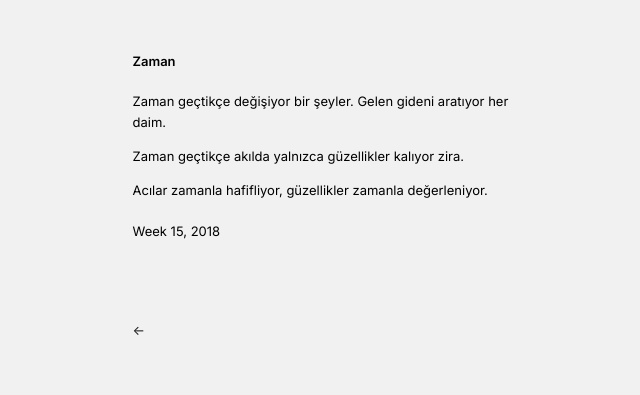
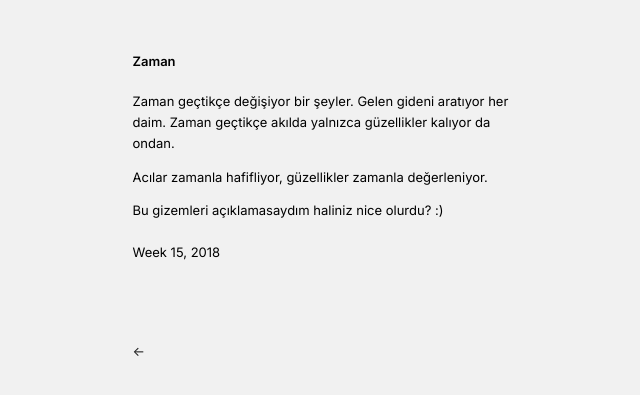
Before and after one commit to hayriartar/hayriartar.github.io, a Jekyll site: the page built from _posts/2018-04-11-zaman.md, in a window 1280 px wide. Shown: the top 395 px of the page, without its empty margins (300-940 px from the left). Built offline with Jekyll 4.4.1, drawn with Linux system fonts in a browser that asks for light colours.

Commit message:
Refactor content for clarity and remove redundancy
Removed duplicate sentence and added a new line for clarity.

```diff
--- a/_posts/2018-04-11-zaman.md
+++ b/_posts/2018-04-11-zaman.md
@@ -6,7 +6,8 @@ categories: [blog]
 ---
 
 Zaman geçtikçe değişiyor bir şeyler. Gelen gideni aratıyor her daim.
-
-Zaman geçtikçe akılda yalnızca güzellikler kalıyor zira.
+Zaman geçtikçe akılda yalnızca güzellikler kalıyor da ondan.
 
 Acılar zamanla hafifliyor, güzellikler zamanla değerleniyor.
+
+Bu gizemleri açıklamasaydım haliniz nice olurdu? :)
```
